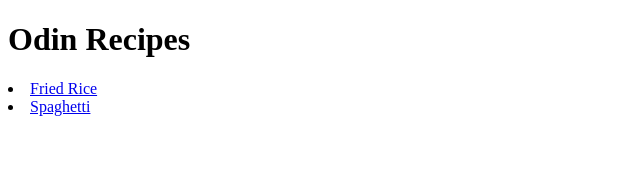
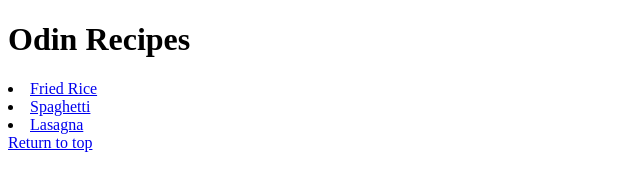
Before and after one commit to InterestedIndividual/odin-recipes, a plain HTML site: page index.html in a window 1280 px wide. Shown: the whole page, without its empty margins (0-640 px from the left). Drawn offline with Linux system fonts and the light colour scheme.

Commit message:
quick commit

```diff
--- a/index.html
+++ b/index.html
@@ -12,5 +12,7 @@
     </h1>
     <li><a href="./recipes/fried_rice.html">Fried Rice</a></li>
     <li><a href="./recipes/spaghetti.html">Spaghetti</a></li>
+    <li><a href="./recipes/lasagna.html">Lasagna</a></li>
+    <a href="#header">Return to top</a>
 </body>
 </html>
```
